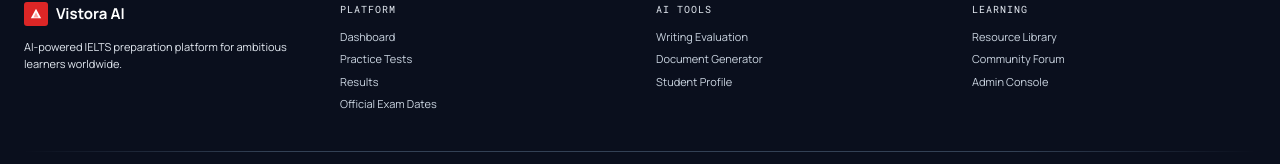
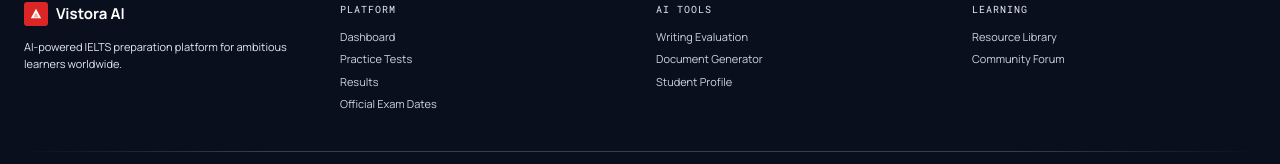
Before and after one commit to Pulok-Akibuzzaman/Vistora, a React (Vite) app: page / in a window 1280 px wide. Shown: the part 3056-3220 px from the top of the page. Built offline with nearby package versions, Linux system fonts and the light colour scheme; no server answers; the database is empty; the HTML template or start-up script is replaced by a standard one.

Commit message:
Only show the Admin Console footer link to admins
Students and signed-out visitors saw the link and landed on an access
denied screen (or the login page). The header already hides it.

```diff
--- a/src/components/Layout.tsx
+++ b/src/components/Layout.tsx
@@ -258,7 +258,7 @@ export default function Layout() {
             {FOOTER_LINKS.map(col => (
               <div key={col.title}>
                 <div className="mono text-[10px] text-ink-4 tracking-widest mb-3">{col.title.toUpperCase()}</div>
-                {col.links.map(link => <NavLink key={link.to} to={link.to} className="block text-muted text-[11px] hover:text-subtle transition-colors mb-1.5">{link.label}</NavLink>)}
+                {col.links.filter(link => link.to !== '/admin' || user?.role === 'Admin').map(link => <NavLink key={link.to} to={link.to} className="block text-muted text-[11px] hover:text-subtle transition-colors mb-1.5">{link.label}</NavLink>)}
               </div>
             ))}
           </div>
```
